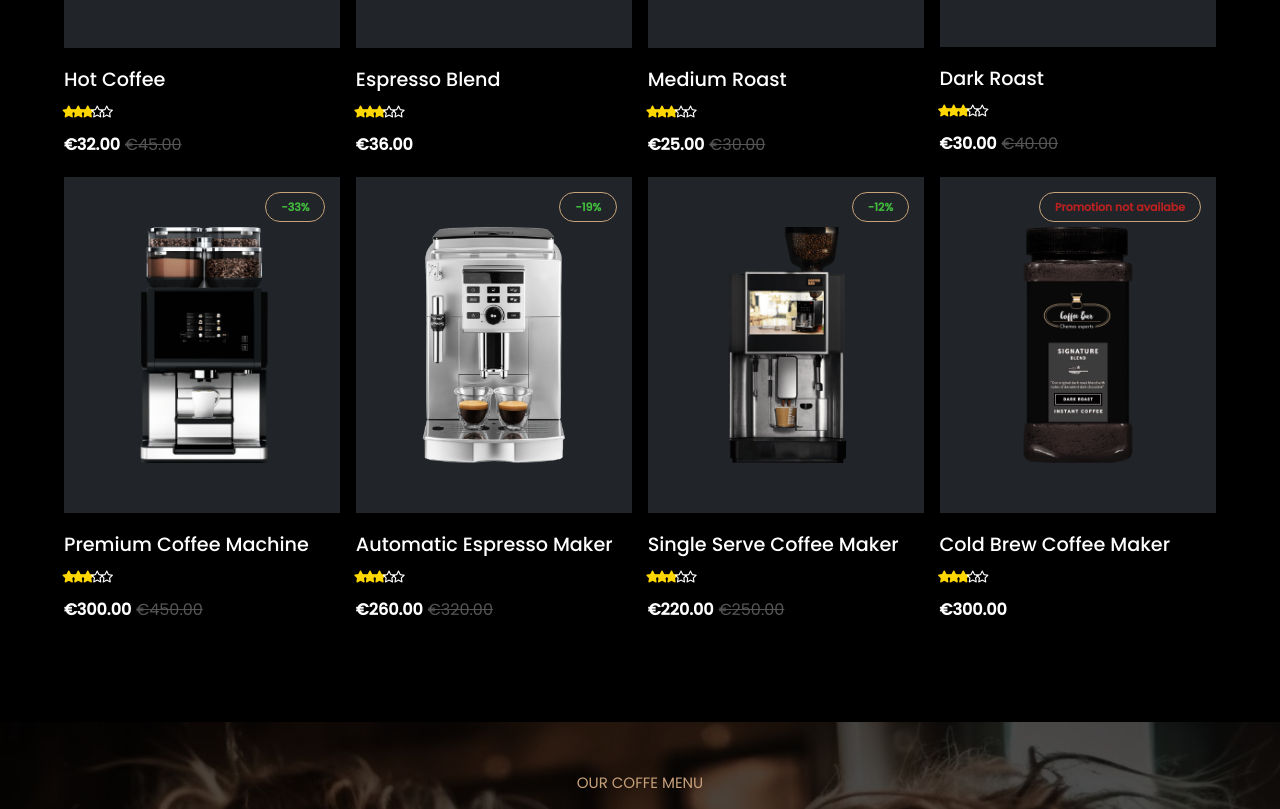
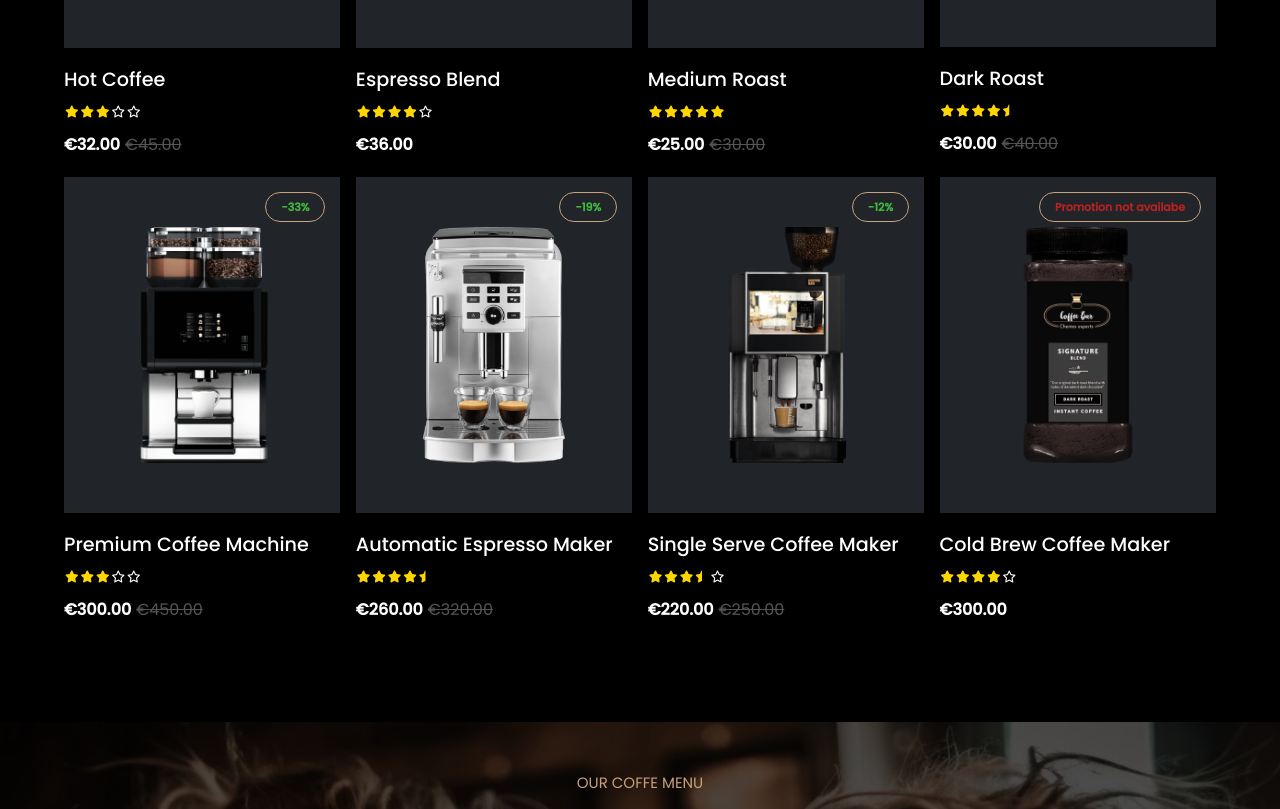
Before and after one commit to PedroCristo/coffe_shop_react_template, a React (Vite) app: page / in a window 1280 px wide. Shown: the part 1732-2541 px from the top of the page. Built offline with nearby package versions, Linux system fonts and the light colour scheme; a web font is replaced by a local one.

Commit message:
Add font awesomee for half star and add css style

```diff
--- a/src/data/shopProducts.js
+++ b/src/data/shopProducts.js
@@ -33,7 +33,7 @@ const shopProductsData = [
         { id: 1, star: "fas fa-star gold" },
         { id: 2, star: "fas fa-star gold" },
         { id: 3, star: "fas fa-star gold" },
-        { id: 4, star: "far fa-star" },
+        { id: 4, star: "fas fa-star gold" },
         { id: 5, star: "far fa-star" },
       ],
       imageUrl: "/images/products_images/picture-2.png",
@@ -54,8 +54,9 @@ const shopProductsData = [
         { id: 1, star: "fas fa-star gold" },
         { id: 2, star: "fas fa-star gold" },
         { id: 3, star: "fas fa-star gold" },
-        { id: 4, star: "far fa-star" },
-        { id: 5, star: "far fa-star" },
+        { id: 4, star: "fas fa-star gold" },
+        { id: 5, star: "fas fa-star gold" },
+
       ],
       imageUrl: "/images/products_images/picture-3.png",
       price: 25.00,
@@ -75,8 +76,8 @@ const shopProductsData = [
         { id: 1, star: "fas fa-star gold" },
         { id: 2, star: "fas fa-star gold" },
         { id: 3, star: "fas fa-star gold" },
-        { id: 4, star: "far fa-star" },
-        { id: 5, star: "far fa-star" },
+        { id: 4, star: "fas fa-star gold" },
+        { id: 5, star: "fas fa-star-half" },
       ],
       imageUrl: "/images/products_images/picture-4.png",
       price: 30.00,
@@ -117,8 +118,8 @@ const shopProductsData = [
         { id: 1, star: "fas fa-star gold" },
         { id: 2, star: "fas fa-star gold" },
         { id: 3, star: "fas fa-star gold" },
-        { id: 4, star: "far fa-star" },
-        { id: 5, star: "far fa-star" },
+        { id: 4, star: "fas fa-star gold" },
+        { id: 5, star: "fas fa-star-half" },
       ],
       imageUrl: "/images/products_images/machine-2.png",
       price: 260.00,
@@ -138,7 +139,7 @@ const shopProductsData = [
         { id: 1, star: "fas fa-star gold" },
         { id: 2, star: "fas fa-star gold" },
         { id: 3, star: "fas fa-star gold" },
-        { id: 4, star: "far fa-star" },
+        { id: 4, star: "fas fa-star-half" },
         { id: 5, star: "far fa-star" },
       ],
       imageUrl: "/images/products_images/machine-3.png",
@@ -159,7 +160,7 @@ const shopProductsData = [
         { id: 1, star: "fas fa-star gold" },
         { id: 2, star: "fas fa-star gold" },
         { id: 3, star: "fas fa-star gold" },
-        { id: 4, star: "far fa-star" },
+        { id: 4, star: "fas fa-star gold" },
         { id: 5, star: "far fa-star" },
       ],
       imageUrl: "/images/products_images/machine-4.png",
--- a/src/index.css
+++ b/src/index.css
@@ -414,8 +414,9 @@ header nav a:hover {
     font-size: 1.2rem;
 }
 
-.shop1 .gold {
-    color: gold;
+.shop1 .gold,
+.fa-star-half {
+    color: rgb(255, 215, 0);
 }
 
 .shop1 .stars {
@@ -423,7 +424,7 @@ header nav a:hover {
 }
 
 .shop1 .stars i {
-    margin: 0px -2px;
+    margin: 0px  1px;
     font-size: 12px;
 }
 
```
